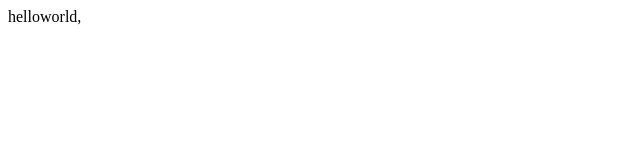
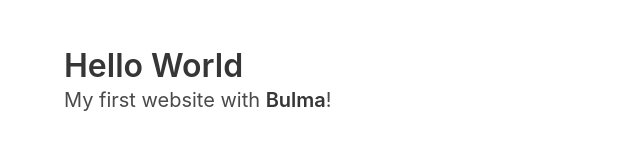
Before and after one commit to louiscklaw/sz-jlc-assembly-kicad-library, a plain HTML site: page docs/index.html in a window 1280 px wide. Shown: the whole page, without its empty margins (0-640 px from the left). Drawn offline with nearby package versions, Linux system fonts and the light colour scheme.

Commit message:
update docs page,

```diff
--- a/docs/index.html
+++ b/docs/index.html
@@ -1 +1,25 @@
-helloworld,
+<!DOCTYPE html>
+<html>
+
+<head>
+  <meta charset="utf-8">
+  <meta name="viewport" content="width=device-width, initial-scale=1">
+  <title>Hello Bulma!</title>
+  <link rel="stylesheet" href="https://cdnjs.cloudflare.com/ajax/libs/bulma/0.7.5/css/bulma.min.css">
+  <script defer src="https://use.fontawesome.com/releases/v5.3.1/js/all.js"></script>
+</head>
+
+<body>
+  <section class="section">
+    <div class="container">
+      <h1 class="title">
+        Hello World
+      </h1>
+      <p class="subtitle">
+        My first website with <strong>Bulma</strong>!
+      </p>
+    </div>
+  </section>
+</body>
+
+</html>
```
